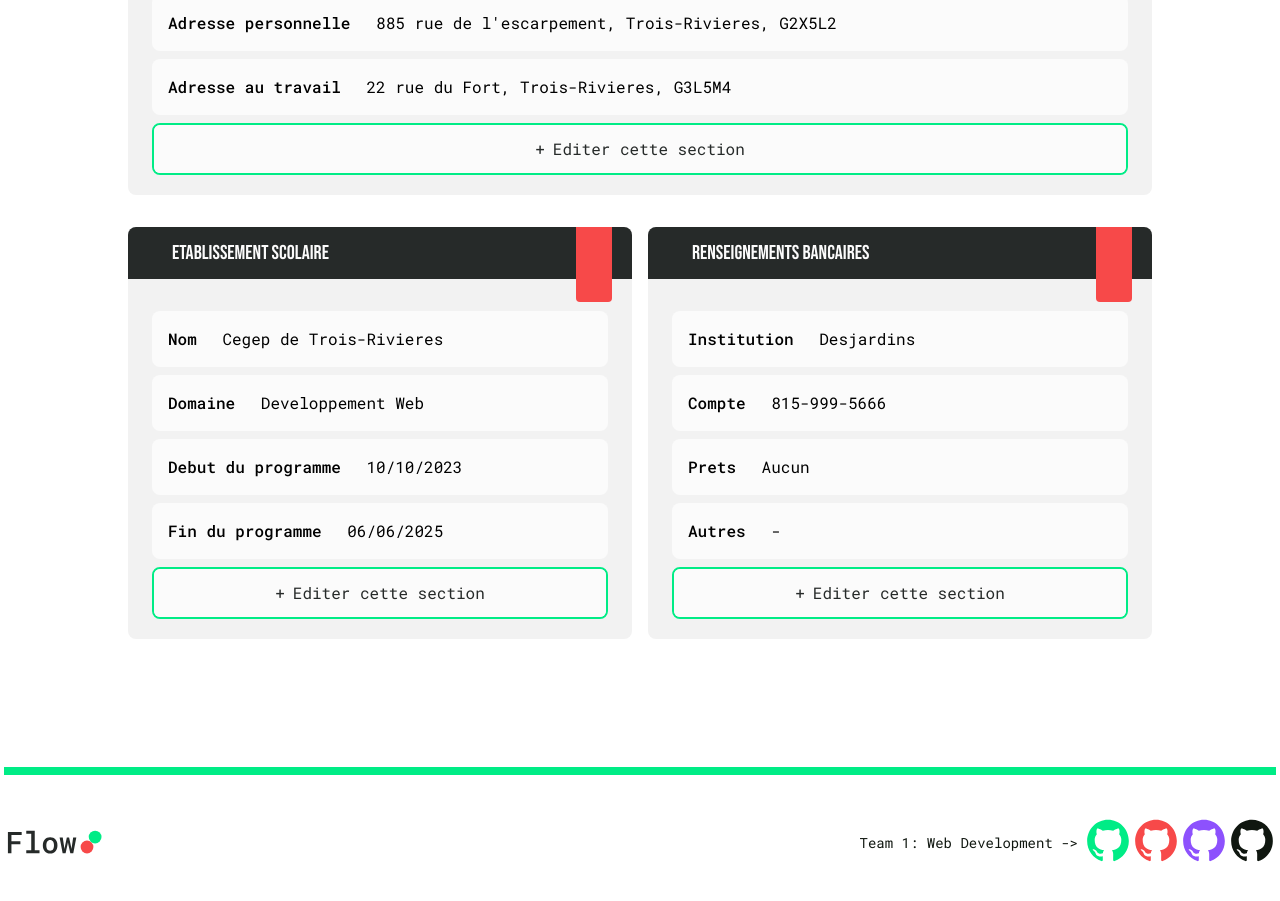
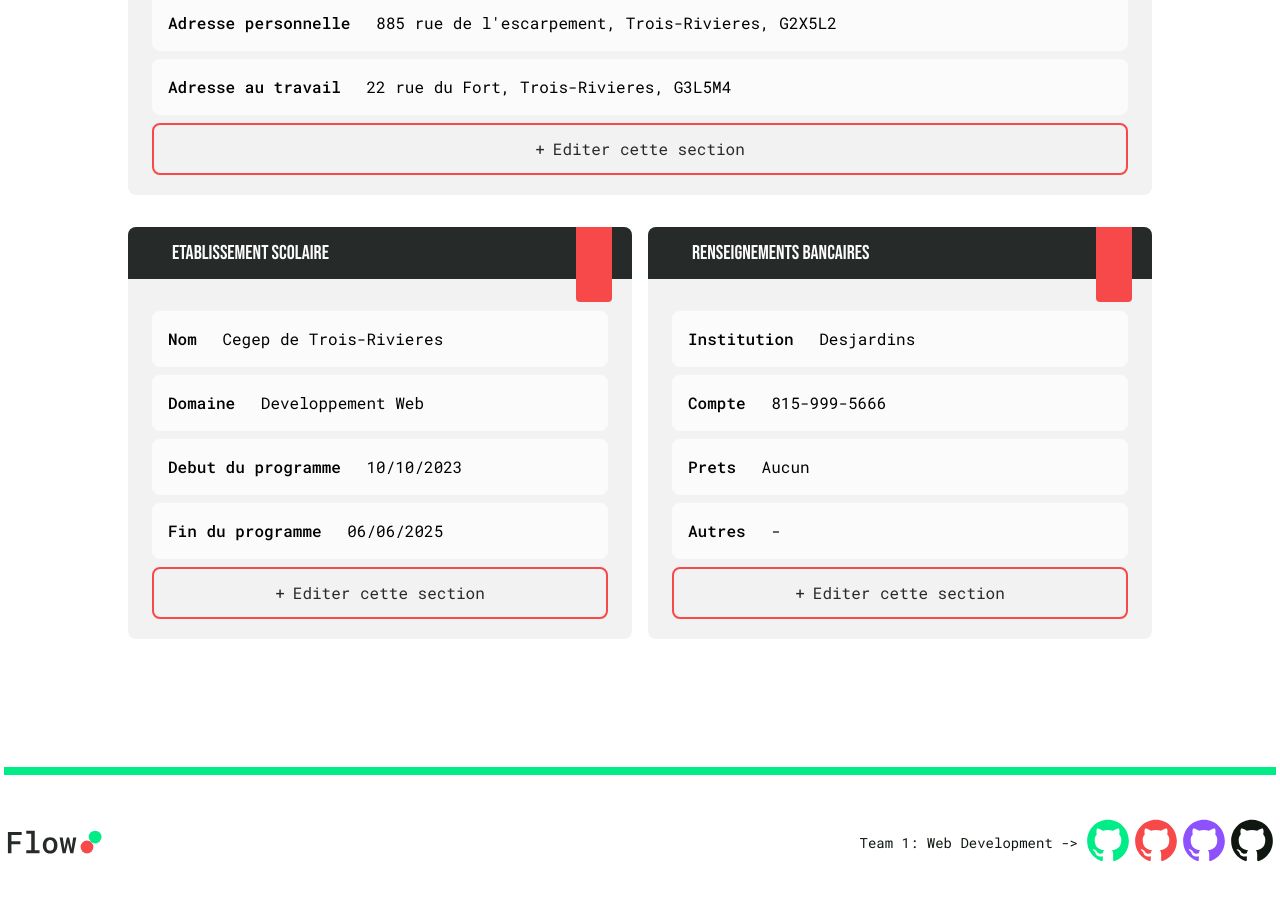
Before and after one commit to Big-pun/projet-synthese, a Vue app: page /espace-client/profil in a window 1280 px wide. Shown: the part 860-1761 px from the top of the page. Built offline with nearby package versions, Linux system fonts and the light colour scheme.

Commit message:
Tweak Hover

```diff
--- a/src/components/profile/ProfileBankingInfos.vue
+++ b/src/components/profile/ProfileBankingInfos.vue
@@ -36,7 +36,9 @@ function openEditModal() {
 </script>
 
 <template>
-  <div class="font-roboto w-full bg-light-gray rounded-lg mb-6 pb-1 transition-all duration-200">
+  <div class="font-roboto w-full bg-light-gray rounded-lg mb-6 pb-1 transition-all duration-200"
+  @mouseenter="hovered = true"
+      @mouseleave="hovered = false">
 
     <!-- En-tête de la section avec barre de couleur -->
     <div class="flex items-center justify-between mb-4 p-3 rounded-t-lg bg-gray relative">
@@ -77,11 +79,10 @@ function openEditModal() {
     </div>
 
     <!-- Bouton d'édition -->
-    <div class="mx-6 mt-2 mb-4 border-2 border-accent1 rounded-lg overflow-hidden" @mouseenter="hovered = true"
-      @mouseleave="hovered = false">
+    <div class="mx-6 mt-2 mb-4 border-2 rounded-lg overflow-hidden "
+    :class="hovered ? 'border-accent1' : 'border-accent2'">
       <button @click="openEditModal"
-        class="w-full py-3 px-4 flex items-center justify-center transition-colors duration-200 text-gray"
-        :class="hovered ? 'text-white bg-hover' : 'bg-white'">
+        class="w-full py-3 px-4 flex items-center justify-center transition-colors duration-200 text-gray hover:bg-accent1 hover:text-white">
         <span class="mr-2">+</span> Editer cette section
       </button>
     </div>
--- a/src/components/profile/ProfilePersonnalInfos.vue
+++ b/src/components/profile/ProfilePersonnalInfos.vue
@@ -40,8 +40,9 @@ function openEditModal() {
 
 <template>
   <div
-    class="lg:mt-24 font-roboto max-w-screen-lg mx-auto bg-light-gray rounded-lg mb-6 pb-1 transition-all duration-200">
-
+    class="lg:mt-24 font-roboto max-w-screen-lg mx-auto bg-light-gray rounded-lg mb-6 pb-1 transition-all duration-200"
+    @mouseenter="hovered = true"
+    @mouseleave="hovered = false">
     <!-- En-tête de la section avec pastille de statut -->
     <div class="flex items-center justify-between mb-4 p-3 rounded-t-lg bg-gray relative">
       <h3 class="text-white ml-8">Renseignements personnels</h3>
@@ -101,11 +102,10 @@ function openEditModal() {
     </div>
 
     <!-- Bouton d'édition -->
-    <div class="mx-6 mt-2 mb-4 border-2 border-accent1 rounded-lg overflow-hidden" @mouseenter="hovered = true"
-      @mouseleave="hovered = false">
+    <div class="mx-6 mt-2 mb-4 border-2 rounded-lg overflow-hidden"
+    :class="hovered ? 'border-accent1' : 'border-accent2'">
       <button @click="openEditModal"
-        class="w-full py-3 px-4 flex items-center justify-center transition-colors duration-200 text-gray"
-        :class="hovered ? 'text-white bg-hover' : 'bg-white'">
+        class="w-full py-3 px-4 flex items-center justify-center transition-colors duration-200 text-gray hover:bg-accent1 hover:text-white">
         <span class="mr-2">+</span> Editer cette section
       </button>
     </div>
--- a/src/components/profile/ProfileSchoolInfos.vue
+++ b/src/components/profile/ProfileSchoolInfos.vue
@@ -37,7 +37,9 @@ function openEditModal() {
 </script>
 
 <template>
-  <div class="font-roboto w-full bg-light-gray rounded-lg mb-6 pb-1 transition-all duration-200">
+  <div class="font-roboto w-full bg-light-gray rounded-lg mb-6 pb-1 transition-all duration-200"
+  @mouseenter="hovered = true"
+  @mouseleave="hovered = false">
 
     <!-- En-tête de la section avec barre de couleur -->
     <div class="flex items-center justify-between mb-4 p-3 rounded-t-lg bg-gray relative">
@@ -46,7 +48,7 @@ function openEditModal() {
       <!-- Rectangle coloré à droite -->
       <svg width="36" height="75" viewBox="0 0 36 75" fill="none" xmlns="http://www.w3.org/2000/svg"
         class="absolute right-5 top-0 rounded-b transition-colors duration-200">
-        <rect width="36" height="75" :fill="hovered ? '#00EC86' : '#F74949'" />
+        <rect width="36" height="75" :class="{ 'rectangle-fill-default': !hovered, 'rectangle-fill-hovered': hovered }" />
       </svg>
     </div>
 
@@ -78,11 +80,10 @@ function openEditModal() {
     </div>
 
     <!-- Bouton d'édition -->
-    <div class="mx-6 mt-2 mb-4 border-2 border-accent1 rounded-lg overflow-hidden" @mouseenter="hovered = true"
-      @mouseleave="hovered = false">
+    <div class="mx-6 mt-2 mb-4 border-2 rounded-lg overflow-hidden"
+    :class="hovered ? 'border-accent1' : 'border-accent2'">
       <button @click="openEditModal"
-        class="w-full py-3 px-4 flex items-center justify-center transition-colors duration-200 text-gray"
-        :class="hovered ? 'text-white bg-hover' : 'bg-white'">
+        class="w-full py-3 px-4 flex items-center justify-center transition-colors duration-200 text-gray hover:bg-accent1 hover:text-white">
         <span class="mr-2">+</span> Editer cette section
       </button>
     </div>
```
